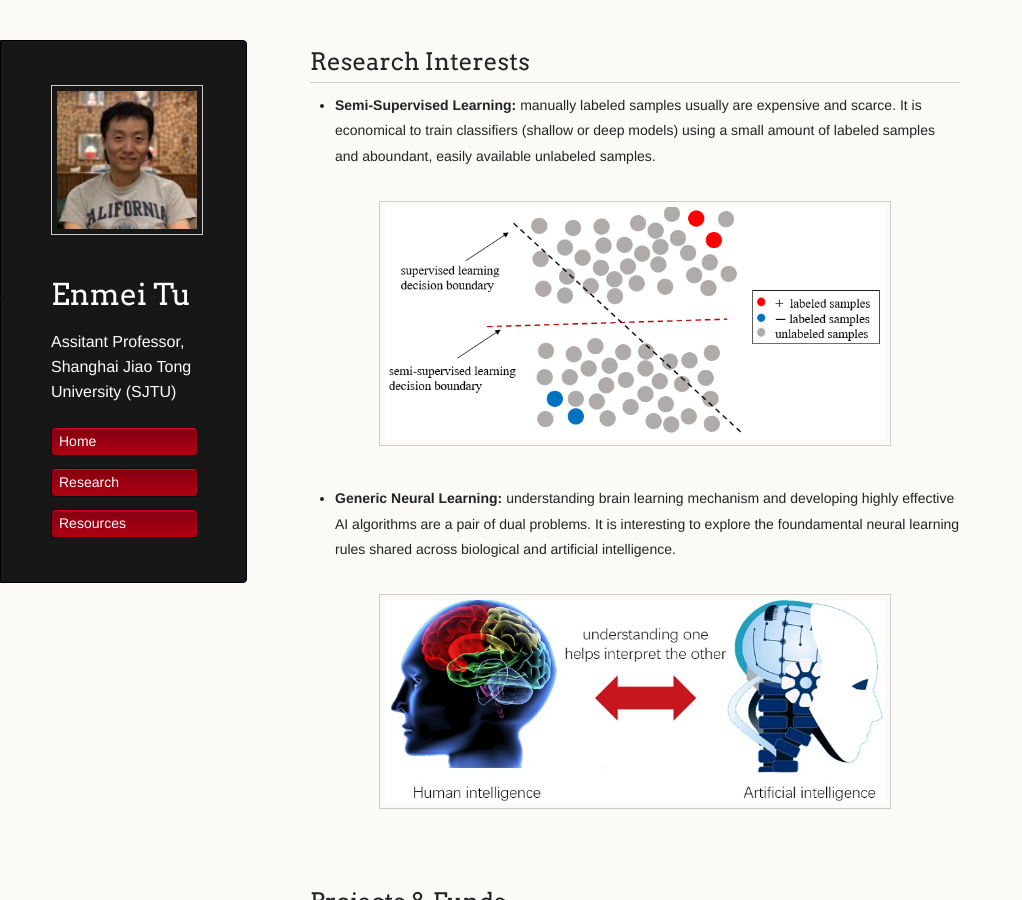
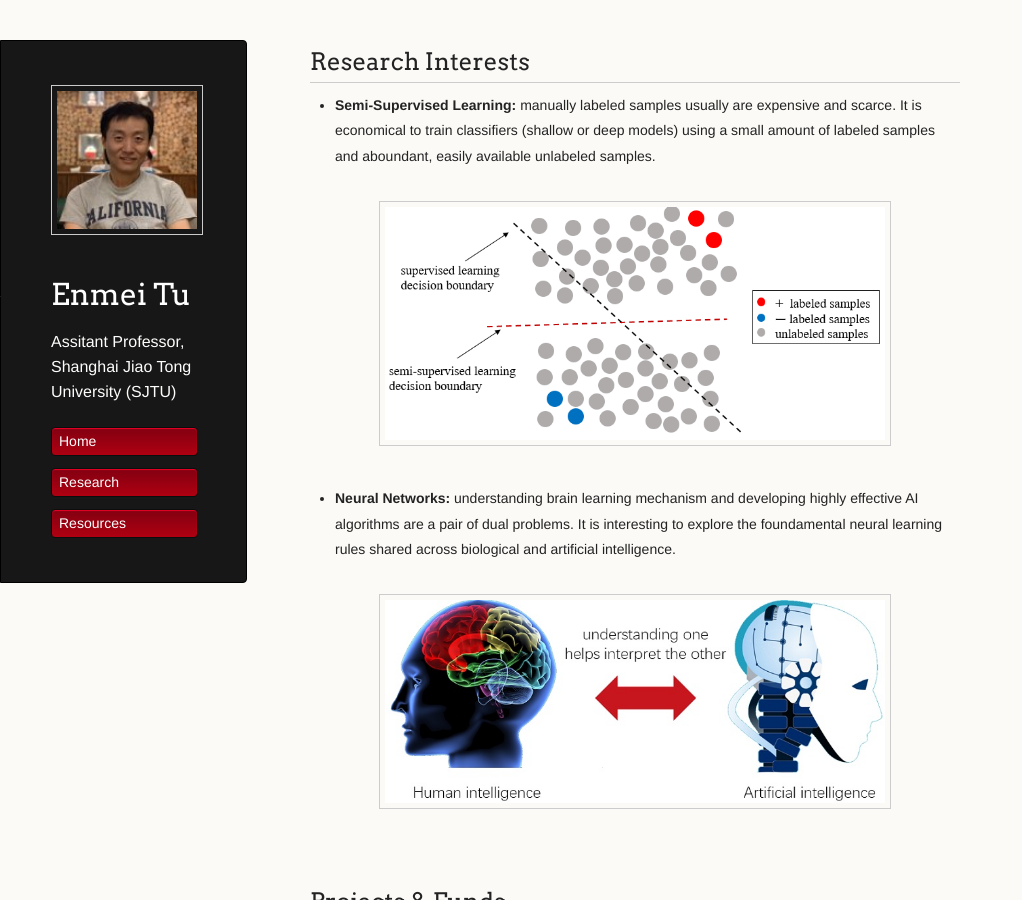
Before and after one commit to hellotem/enmeitu.github.io, a Jekyll site: the page built from research/index.md, in a window 1280 px wide and 900 px high. Shown: the whole window, without its empty margins (0-1022 px from the left). Built offline with Jekyll 4.4.1, drawn with Linux system fonts in a browser that asks for light colours; our own code applies the rules of GitHub Pages for plain Markdown files.

Commit message:
Update index.md

```diff
--- a/research/index.md
+++ b/research/index.md
@@ -4,7 +4,7 @@
 
 <div style="text-align:center"><img src="ssl7.png" alt="Markdown Monster icon" align="center" width="500" /></div>
 
-* **Generic Neural Learning:** understanding brain learning mechanism and developing highly effective AI algorithms are a pair of dual problems. It is interesting to explore the foundamental neural learning rules shared across biological and artificial intelligence.
+* **Neural Networks:** understanding brain learning mechanism and developing highly effective AI algorithms are a pair of dual problems. It is interesting to explore the foundamental neural learning rules shared across biological and artificial intelligence.
 
 <div style="text-align:center"><img src="biai4.jpg" alt="Markdown Monster icon" align="center" width="500"/></div>
 
```
